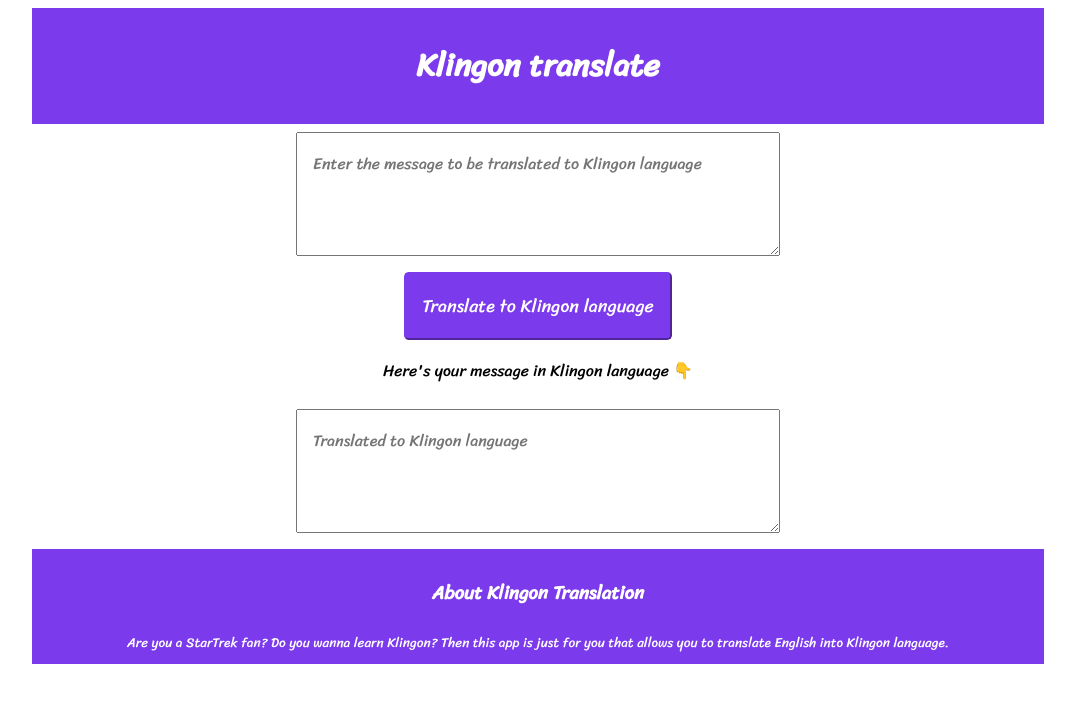
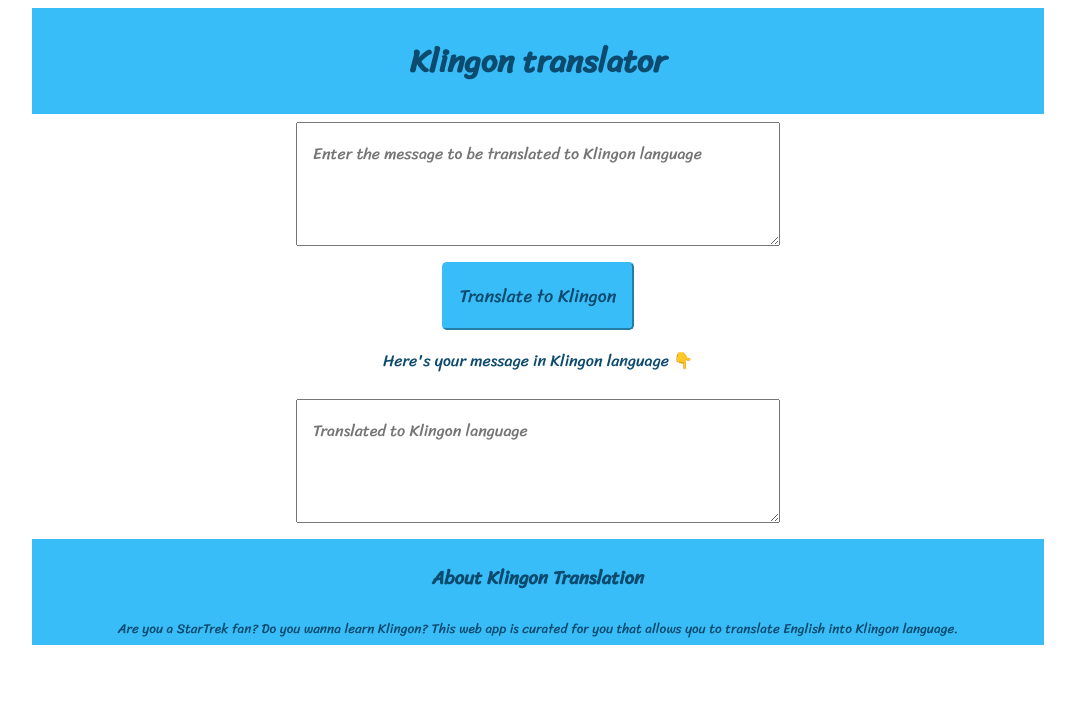
Before and after one commit to JuniaJosephine19/klingon-translate, a plain HTML site: page index.html in a window 1280 px wide. Shown: the whole page, without its empty margins (102-1177 px from the left). Drawn offline with Linux system fonts and the light colour scheme.

Commit message:
style: beautify the file

```diff
--- a/index.html
+++ b/index.html
@@ -5,24 +5,24 @@
     <meta charset="UTF-8">
     <meta http-equiv="X-UA-Compatible" content="IE=edge">
     <meta name="viewport" content="width=device-width, initial-scale=1.0">
-    <title>Klingon translate</title>
+    <title>Klingon translator</title>
     <link href="style.css" rel="stylesheet" />
 </head>
 
 <body>
-    <div class="header">
-        <h1>Klingon translate</h1>
-    </div>
+    <header class="header">
+        <h1>Klingon translator</h1>
+    </header>
     <textarea id="in-txt-area" placeholder="Enter the message to be translated to Klingon language"></textarea>
-    <button id="btn-trans">Translate to Klingon language</button>
+    <button id="btn-trans">Translate to Klingon</button>
     <div class="div">Here's your message in Klingon language 👇</div>
     <textarea id="out-txt-area" placeholder="Translated to Klingon language"></textarea>
-    <div class="header">
+    <footer class="header">
         <h3>About Klingon Translation</h3>
         <small>Are you a StarTrek fan? Do you wanna learn Klingon?
-            Then this app is just for you that allows you to translate English into Klingon language.
+            This web app is curated for you that allows you to translate English into Klingon language.
         </small>
-    </div>
+    </footer>
     <script src="app.js" type="text/javascript">
     </script>
 </body>
--- a/style.css
+++ b/style.css
@@ -1,24 +1,24 @@
 @import url('https://fonts.googleapis.com/css2?family=Sriracha&display=swap');
 
 :root {
-    --primary-color: #7C3AED;
-    --white: white;
+    --primary-color: #38BDF8;
+    --secondary-color: #0C4A6E;
 }
 
 body {
     text-align: center;
     font-family: 'Sriracha', cursive;
-    color: var(--white);
+    color: var(--secondary-color);
 }
 
 .header {
     background-color: var(--primary-color);
-    padding: 0.5rem 1rem;
+    padding: 0.2rem 0rem;
     margin: auto 10% auto 10%;
 }
 
 #btn-trans {
-    color: var(--white);
+    color: var(--secondary-color);
     background-color: var(--primary-color);
     padding: 1rem 1rem;
     font-family: 'Sriracha', cursive;
@@ -29,7 +29,6 @@ body {
 
 .div {
     padding: 1rem;
-    color: black;
 }
 
 #in-txt-area,
```
